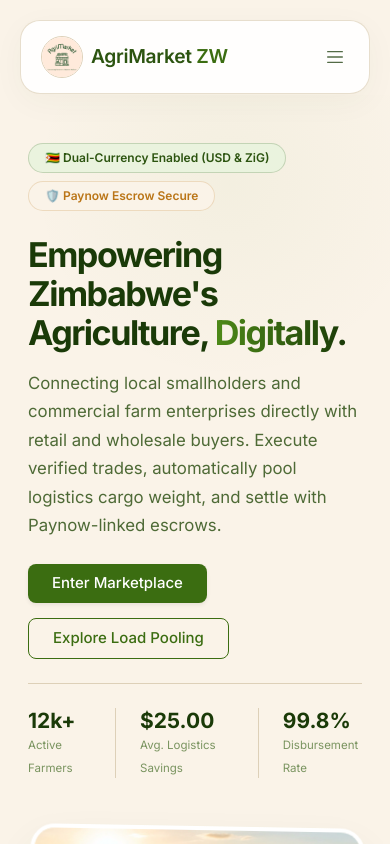
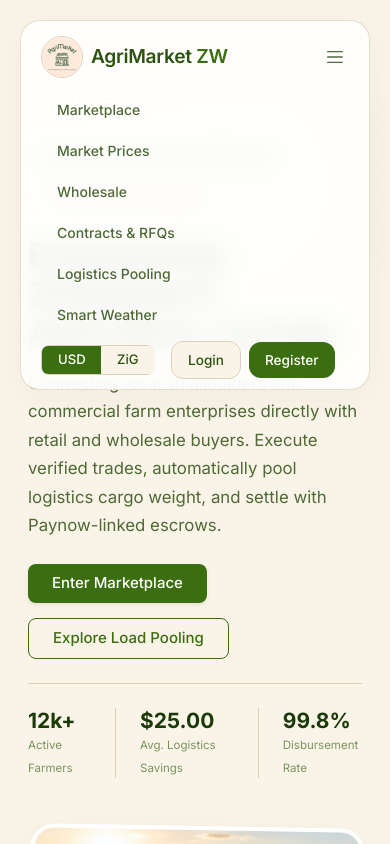
Before and after one commit to TenSoulZ/AgriMarket, a Next.js app in the folder frontend/: page / in a window 390 px wide. Both pictures are taken after a click on the button "Toggle navigation". Shown: the top 844 px of the page. Built offline with nearby package versions, Linux system fonts and the light colour scheme.

Commit message:
Convert mobile hamburger menu to React state toggle (remove Bootstrap JS dependency)

```diff
--- a/frontend/components/Navbar.tsx
+++ b/frontend/components/Navbar.tsx
@@ -9,6 +9,7 @@
   const pathname = usePathname();
   const [user, setUser] = useState<any>(null);
   const [isDropdownOpen, setIsDropdownOpen] = useState(false);
+  const [isNavOpen, setIsNavOpen] = useState(false);
 
   // Fetch active user profile from API to determine authentication and admin role status
   useEffect(() => {
@@ -31,6 +32,7 @@
         setUser(null);
       }
     }
+    setIsNavOpen(false);
   }, [pathname]);
 
   const handleLogout = () => {
@@ -106,10 +108,9 @@
         <button
           className="navbar-toggler border-0 p-1"
           type="button"
-          data-bs-toggle="collapse"
-          data-bs-target="#floatingNavbarCollapse"
+          onClick={() => setIsNavOpen(!isNavOpen)}
           aria-controls="floatingNavbarCollapse"
-          aria-expanded="false"
+          aria-expanded={isNavOpen}
           aria-label="Toggle navigation"
           style={{ boxShadow: 'none' }}
         >
@@ -117,7 +118,7 @@
         </button>
 
         {/* Navbar Links & Actions */}
-        <div className="collapse navbar-collapse justify-content-between" id="floatingNavbarCollapse">
+        <div className={`collapse navbar-collapse justify-content-between ${isNavOpen ? 'show' : ''}`} id="floatingNavbarCollapse">
 
           {/* Main Links */}
           <ul className="navbar-nav mx-auto gap-1 my-2 my-lg-0 align-items-lg-center">
```
